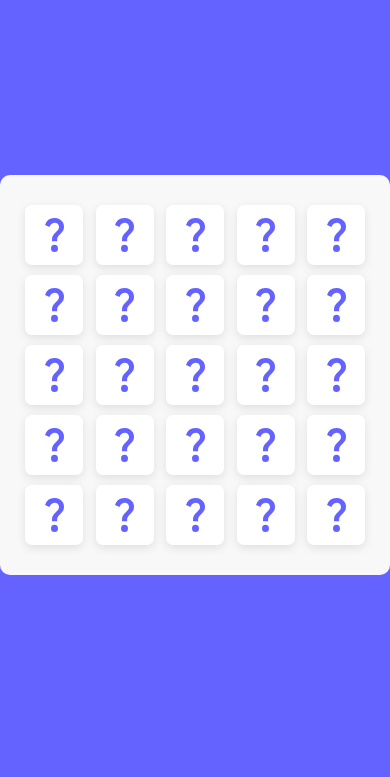
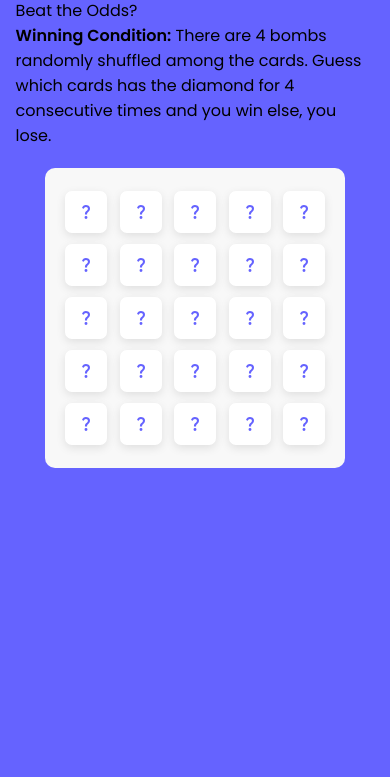
Before and after one commit to Lit-23/JavascriptGame-Project-2, a plain HTML site: page index.html in a window 390 px wide. Shown: the part 95-872 px from the top of the page. After the commit the page ends 844 px from the top, so only its background shows below. Drawn offline with Linux system fonts and the light colour scheme.

Commit message:
for submission

```diff
--- a/index.html
+++ b/index.html
@@ -5,12 +5,17 @@
   <meta name="viewport" content="width=device-width, initial-scale=1.0">
   <title>Document</title>
 
+  <!-- Bootstrap CDN -->
+  <!-- <link href="https://cdn.jsdelivr.net/npm/bootstrap@5.3.2/dist/css/bootstrap.min.css" rel="stylesheet" integrity="sha384-T3c6CoIi6uLrA9TneNEoa7RxnatzjcDSCmG1MXxSR1GAsXEV/Dwwykc2MPK8M2HN" crossorigin="anonymous"> -->
+
   <!-- CSS styles link -->
   <link rel="stylesheet" href="style.css">
 </head>
 <body>
-  <header class="header">
+  <header>
     <h1>Bomb mine</h1>
+    <p><span>Guess Diamonds, Defy Bombs:</span> Can You Beat the Odds?</p>
+    <p><span>Winning Condition:</span> There are 4 bombs randomly shuffled among the cards. Guess which cards has the diamond for 4 consecutive times and you win else, you lose.</p>
   </header>
   <main>
     <div class="container">
@@ -194,6 +199,24 @@
     </div>
   </main>
 
+  <!-- MODAL -->
+  <!-- <div class="modal fade" id="gameOver" data-bs-backdrop="static" data-bs-keyboard="false">
+    <div class="modal-dialog">
+      <div class="modal-content">
+        <div class="modal-body text-center">
+          ...
+        </div>
+        <div class="modal-footer">
+          <button id="playAagin" class="btn btn-danger" data-bs-dismiss="modal">Play Again</button>
+        </div>
+      </div>
+    </div>
+  </div> -->
+
+  <!-- bootstrap CDN -->
+  <!-- <script src="https://cdn.jsdelivr.net/npm/bootstrap@5.3.2/dist/js/bootstrap.bundle.min.js" integrity="sha384-C6RzsynM9kWDrMNeT87bh95OGNyZPhcTNXj1NW7RuBCsyN/o0jlpcV8Qyq46cDfL" crossorigin="anonymous"></script> -->
+
+  <!-- main.js script -->
   <script src="main.js"></script>
 </body>
 </html>
--- a/main.js
+++ b/main.js
@@ -1,60 +1,90 @@
 const imgArray = [
-  { name: "bomb", imgURL: "images/img-1.png" },
-  { name: "bomb", imgURL: "images/img-1.png" },
-  { name: "bomb", imgURL: "images/img-1.png" },
-  { name: "bomb", imgURL: "images/img-1.png" },
-  { name: "diamond",imgURL: "images/img-2.png" },
-  { name: "diamond",imgURL: "images/img-2.png" },
-  { name: "diamond",imgURL: "images/img-2.png" },
-  { name: "diamond",imgURL: "images/img-2.png" },
-  { name: "diamond",imgURL: "images/img-2.png" },
-  { name: "diamond",imgURL: "images/img-2.png" },
-  { name: "diamond",imgURL: "images/img-2.png" },
-  { name: "diamond",imgURL: "images/img-2.png" },
-  { name: "diamond",imgURL: "images/img-2.png" },
-  { name: "diamond",imgURL: "images/img-2.png" },
-  { name: "diamond",imgURL: "images/img-2.png" },
-  { name: "diamond",imgURL: "images/img-2.png" },
-  { name: "diamond",imgURL: "images/img-2.png" },
-  { name: "diamond",imgURL: "images/img-2.png" },
-  { name: "diamond",imgURL: "images/img-2.png" },
-  { name: "diamond",imgURL: "images/img-2.png" },
-  { name: "diamond",imgURL: "images/img-2.png" },
-  { name: "diamond",imgURL: "images/img-2.png" },
-  { name: "diamond",imgURL: "images/img-2.png" },
-  { name: "diamond",imgURL: "images/img-2.png" },
-  { name: "diamond",imgURL: "images/img-2.png" },
+  { id: 1, name: "bomb", imgURL: "images/img-1.png" },
+  { id: 2, name: "bomb", imgURL: "images/img-1.png" },
+  { id: 3, name: "bomb", imgURL: "images/img-1.png" },
+  { id: 4, name: "bomb", imgURL: "images/img-1.png" },
+  { id: 5, name: "diamond", imgURL: "images/img-2.png" },
+  { id: 6, name: "diamond", imgURL: "images/img-2.png" },
+  { id: 7, name: "diamond", imgURL: "images/img-2.png" },
+  { id: 8, name: "diamond", imgURL: "images/img-2.png" },
+  { id: 9, name: "diamond", imgURL: "images/img-2.png" },
+  { id: 10, name: "diamond", imgURL: "images/img-2.png" },
+  { id: 11, name: "diamond", imgURL: "images/img-2.png" },
+  { id: 12, name: "diamond", imgURL: "images/img-2.png" },
+  { id: 13, name: "diamond", imgURL: "images/img-2.png" },
+  { id: 14, name: "diamond", imgURL: "images/img-2.png" },
+  { id: 15, name: "diamond", imgURL: "images/img-2.png" },
+  { id: 16, name: "diamond", imgURL: "images/img-2.png" },
+  { id: 17, name: "diamond", imgURL: "images/img-2.png" },
+  { id: 18, name: "diamond", imgURL: "images/img-2.png" },
+  { id: 19, name: "diamond", imgURL: "images/img-2.png" },
+  { id: 20, name: "diamond", imgURL: "images/img-2.png" },
+  { id: 21, name: "diamond", imgURL: "images/img-2.png" },
+  { id: 22, name: "diamond", imgURL: "images/img-2.png" },
+  { id: 23, name: "diamond", imgURL: "images/img-2.png" },
+  { id: 24, name: "diamond", imgURL: "images/img-2.png" },
+  { id: 25, name: "diamond", imgURL: "images/img-2.png" },
 ]
-imgArray.sort(() => 0.5 - Math.random());
+shuffleCards();
 
+const gameoverDisplay = document.querySelector(".modal-body");
 const cards = document.querySelectorAll('.card');
-const backView = document.querySelectorAll('.back-view');
+const cardsClicked = [];
 
 for(let i = 0; i < [...cards].length; i++) {
   const img = cards[i].children[1];
-  img.innerHTML = `<img src="${imgArray[i].imgURL}" data-id="${i}">`;
-  console.log(img)
+  img.innerHTML = `<img src="${imgArray[i].imgURL}">`;
 }
 
-// img.src = imgArray[i].imgURL;
-// const imgSrc = img.getAttribute('src');
-// let text = element.getAttribute("class");
-// element.setAttribute("class", "democlass");
-
-// function flipCard(event) {
-//   const clickedCard = event.target;
-//   clickedCard.classList.add('flip');
-
-//   const backView = document.querySelector('.back-view');
-//   const cardHTML = `<img src="${imgArray[index].imgURL}" data-id="${index}"`
-//   backView.innerHTML = cardHTML;
-//   console.log(clickedCard)
-// }
-
 [...cards].map((card, index) => {
-
   card.addEventListener('click', (event) => {
     const clickedCard = event.target;
     clickedCard.classList.add('flip');
+    gameOver(index);
   });
 });
+
+function gameOver(index) {
+  if (cardsClicked.includes(imgArray[index]) === false) {
+    cardsClicked.push(imgArray[index]);
+  } else {
+    return;
+  }
+
+  if(imgArray[index].name === "bomb"){
+    setTimeout(() => {
+      alert(`Oppsss, Better luck next time!`);
+      location.reload();
+    }, 500)
+  }
+
+  else if(cardsClicked.length === 4) {
+    setTimeout(() => {
+      alert(`Congratiolasion, You win!`);
+      location.reload();
+    }, 500)
+  }
+}
+
+function shuffleCards() {
+  imgArray.sort(() => 0.5 - Math.random());
+}
+
+// function renderModal(index) {
+//   if(imgArray[index].name === "bomb") {
+//     gameoverDisplay.innerHTML = `
+//       <h1>Oppss.</h1>
+//       <img src="images/bomb.gif">
+//       <p>You loss!</p>
+//     `;
+//   } else {
+//     gameoverDisplay.innerHTML = `
+//       <h1>Congtratulations.</h1>
+//       <p class="fs-1">🎉</p>
+//       <p>You win!</p>
+//     `;
+//   }
+//   const gameOver = new bootstrap.Modal(document.querySelector("#gameOver"))
+//   gameOver.show();
+//   shuffleCards();
+// }
--- a/style.css
+++ b/style.css
@@ -8,12 +8,23 @@
   font-family: 'Poppins', sans-serif;
 }
 
+body {
+  background: #6563ff;
+}
+
+header {
+  padding: 20px 4%;
+}
+
+p span {
+  font-weight: 600;
+}
+
 main {
   display: flex;
   align-items: center;
   justify-content: center;
-  min-height: 100vh;
-  background: #6563ff;
+  padding-bottom: 20px;
 }
 
 .container{
@@ -71,6 +82,37 @@ main {
   transform: rotateY(0);
 }
 
+@media screen and (max-width: 640px) {
+  .container{
+    height: 350px;
+    width: 350px;
+    padding: 20px;
+  }
+  .card .front-view img{
+    width: 15px;
+  }
+  .card .back-view img {
+    max-width: 25px;
+  }
+}
+
+@media screen and (max-width: 480px) {
+  .container{
+    height: 300px;
+    width: 300px;
+    padding: 20px;
+  }
+  .card .front-view img{
+    width: 8px;
+  }
+  .card .back-view img {
+    max-width: 15px;
+  }
+  .cards{
+    gap: 5px;
+  }
+}
+
 /* .card.shake {
   animation: shake 0.35s ease-in-out;
 }
```
